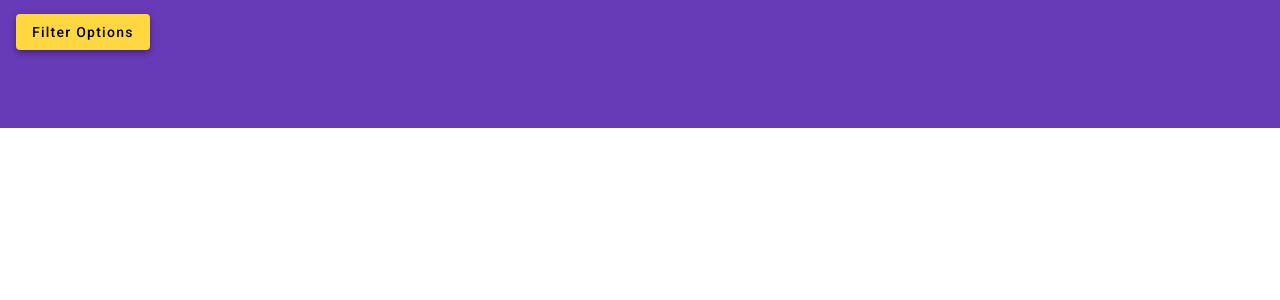
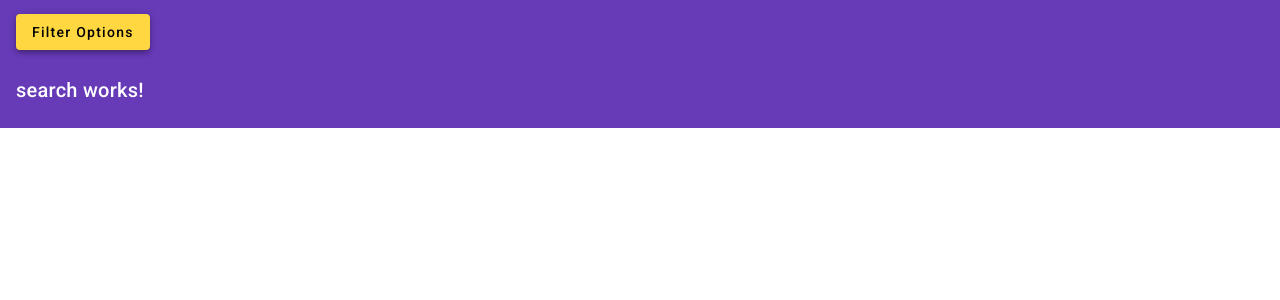
Before and after one commit to shuabrannigan/ticketmaster-api-app, an Angular app: page / in a window 1280 px wide. Both pictures are taken after a click on the button "Filter Options". Shown: the top 300 px of the page. Built offline with nearby package versions, Linux system fonts and the light colour scheme.

Commit message:
added app-search to ng-content of app-tool; added test for rendering component

```diff
--- a/src/app/app.component.html
+++ b/src/app/app.component.html
@@ -1 +1,3 @@
-<app-toolbar></app-toolbar>
+<app-toolbar>
+    <app-search data-test="search-component"></app-search>
+</app-toolbar>
```
Also changed, not shown: 1 other file (tests, documents, lock files or other folders).
